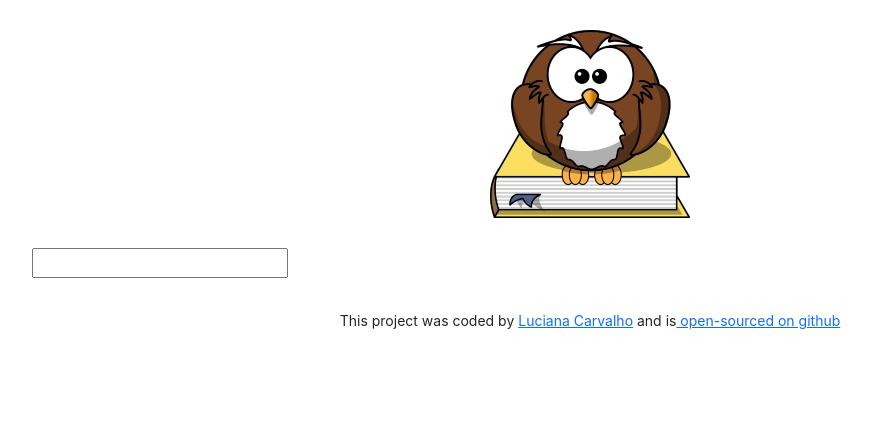
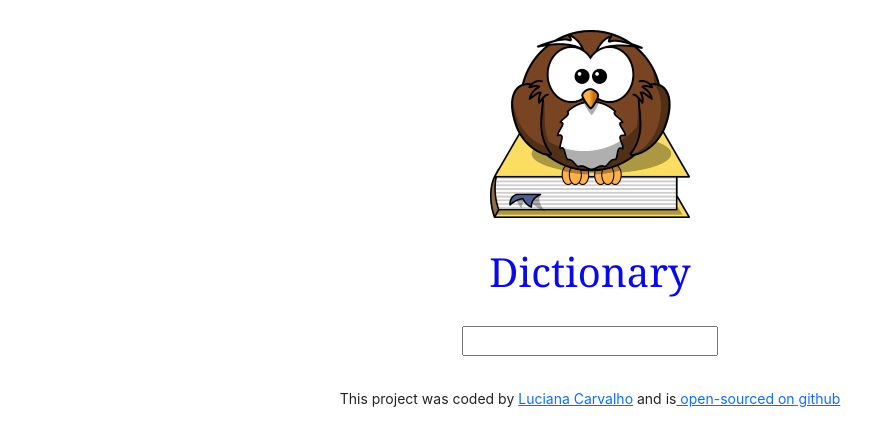
Before and after one commit to Luniau/dictionary-project, a React (Create React App) app: page / in a window 1280 px wide. Shown: the top 446 px of the page, without its empty margins (50-922 px from the left). Built offline with nearby package versions, Linux system fonts and the light colour scheme.

Commit message:
changes on dictionary css

```diff
--- a/src/Dictionary.css
+++ b/src/Dictionary.css
@@ -1,3 +1,9 @@
 .Dictionary {
-    display: block;
+   text-align: center;
 }
+.title {
+    margin: 30px auto;
+    color: rgb(9, 9, 236);
+    font-size: 40px;
+    font-family:Cambria, Cochin, Georgia, Times, 'Times New Roman', serif
+}
--- a/src/Dictionary.js
+++ b/src/Dictionary.js
@@ -24,6 +24,7 @@ function handleKeywordChange(event) {
 }
     return (
     <div className="Dictionary">
+        <h2 className="title">Dictionary</h2>
      <form onSubmit={search}>
   <input type="search" onChange={handleKeywordChange}/>
          </form>
```
